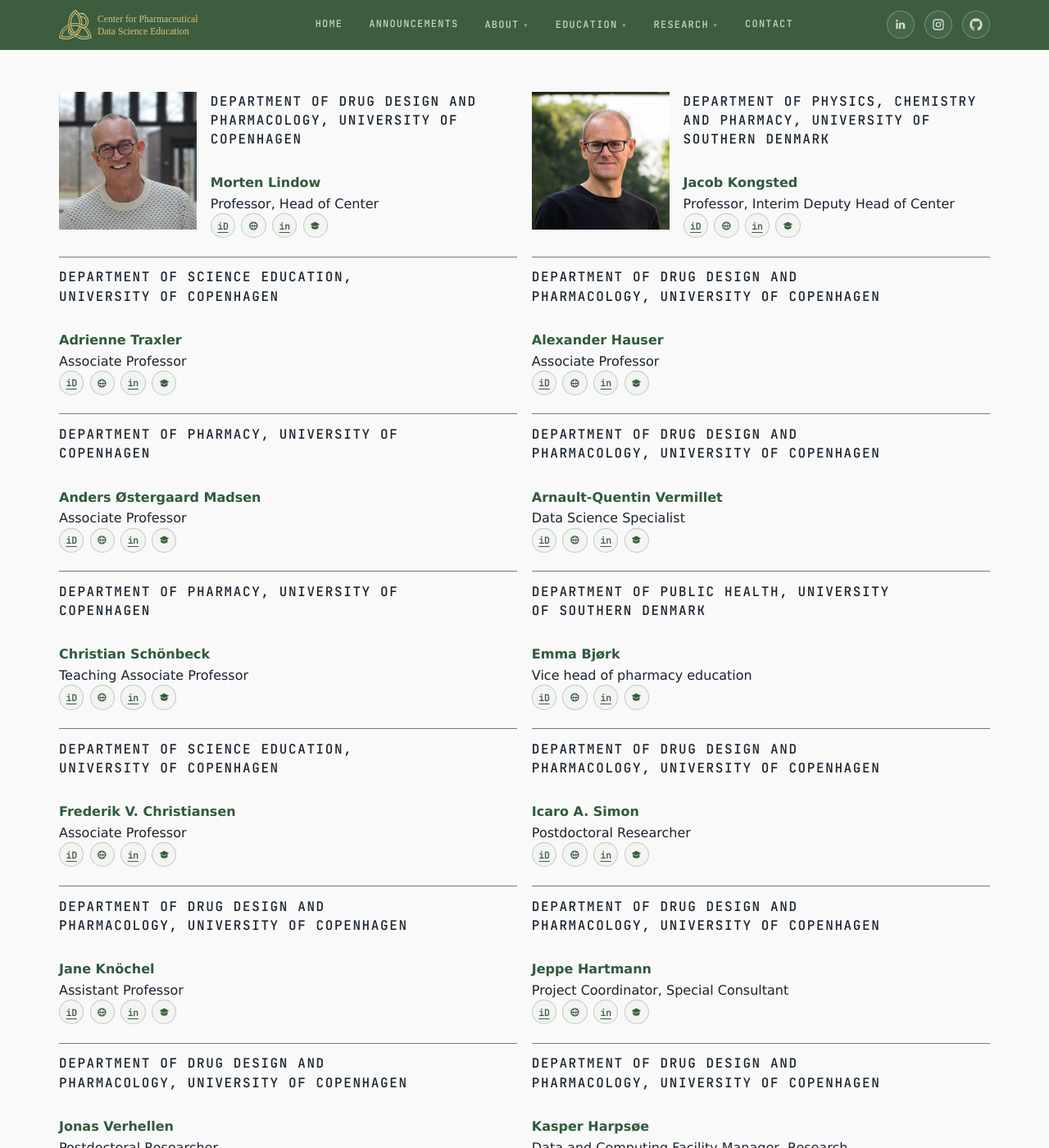
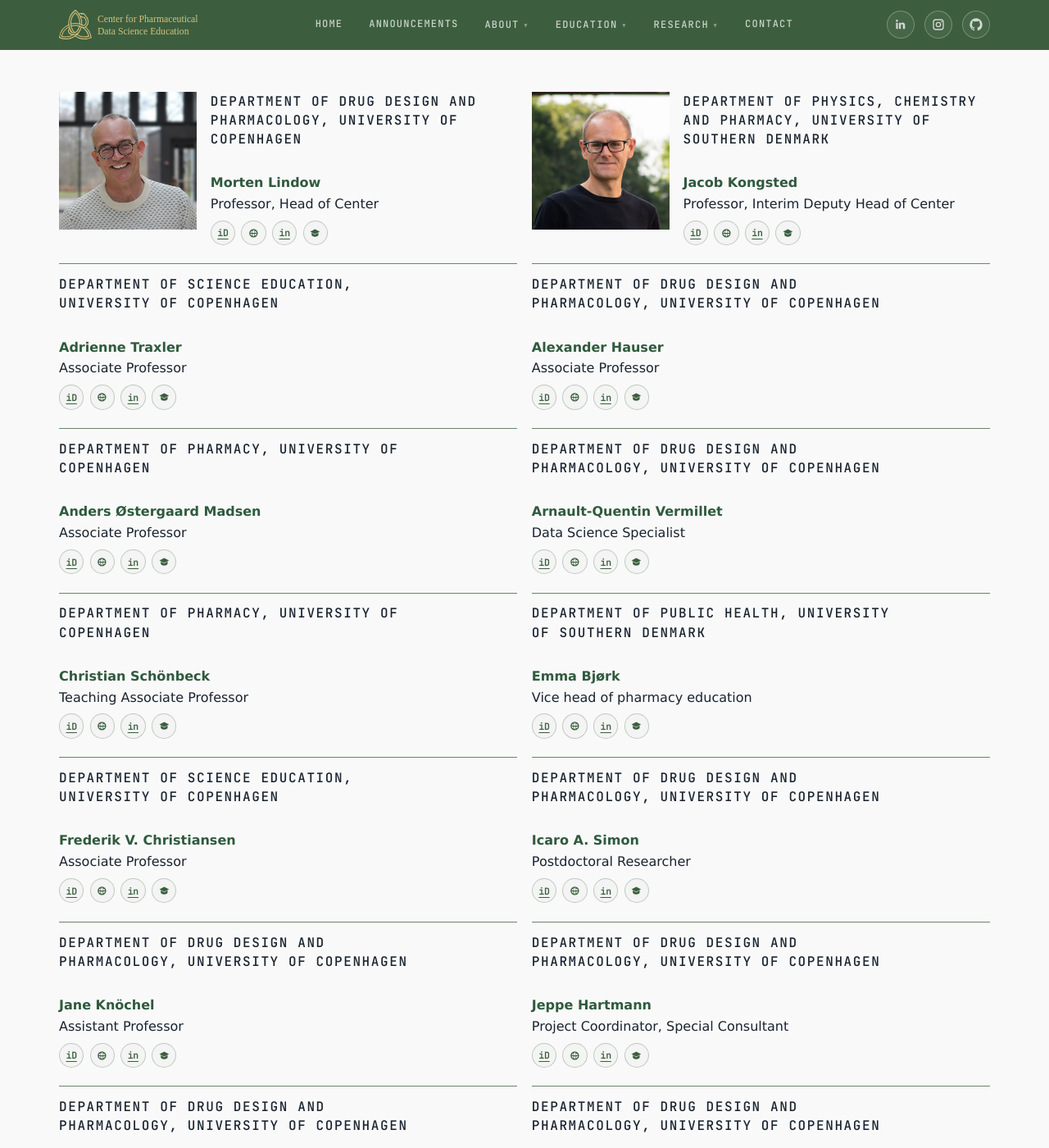
Before and after one commit to CPDSE/PagesCMS, a Jekyll site: the page built from people.md, in a window 1280 px wide and 1400 px high, scrolled down 235 px. Shown: the whole window at 82% size. Built offline with Jekyll 4.4.1, drawn with Linux system fonts in a browser that asks for light colours.

Commit message:
Update main.css

```diff
--- a/assets/css/main.css
+++ b/assets/css/main.css
@@ -1753,7 +1753,7 @@ a { color: inherit; }
   color: #1a2430;
 }
 .person-card .person-role {
-
+  margin-bottom: 0.55rem;
 }
 .person-links {
   display: flex;
```
